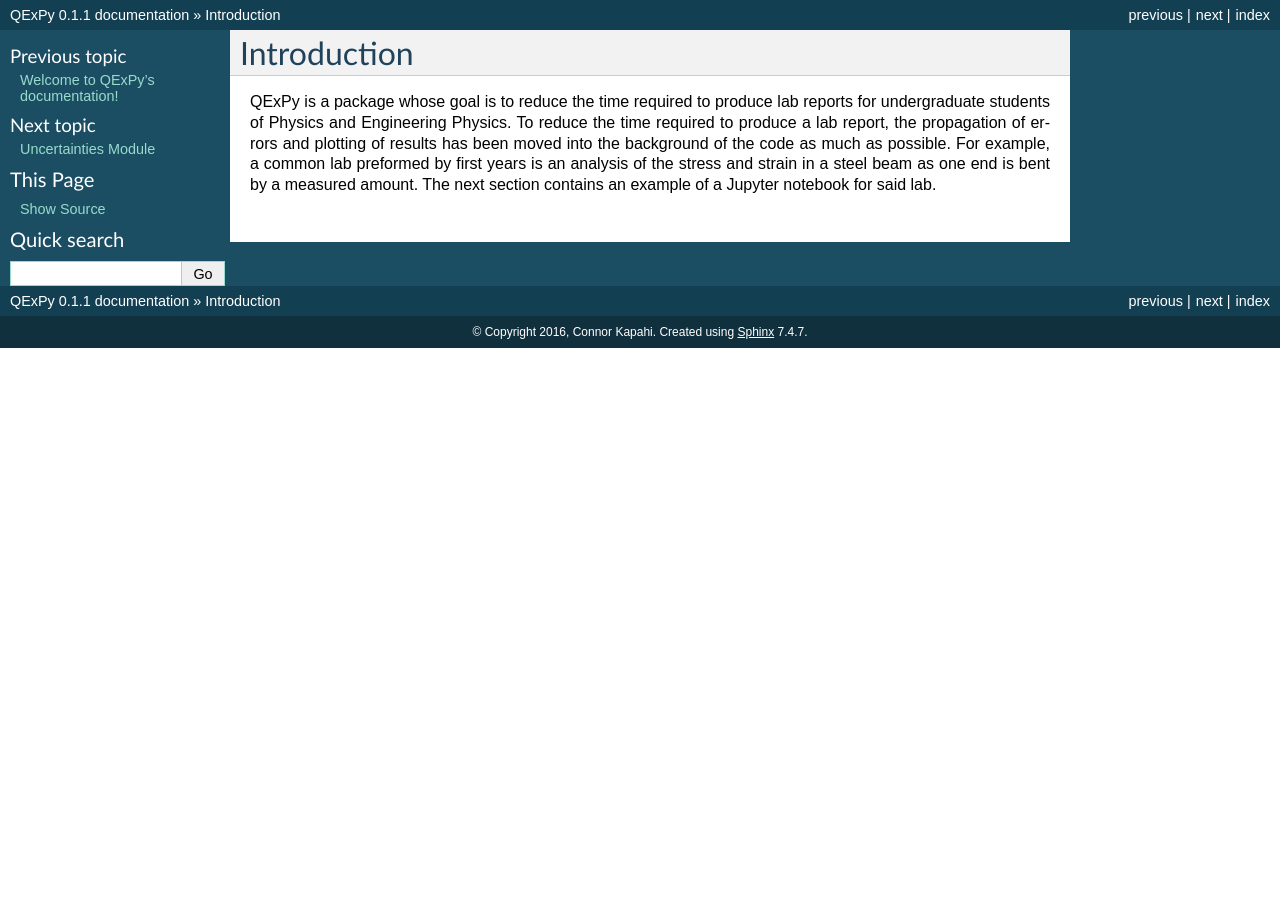
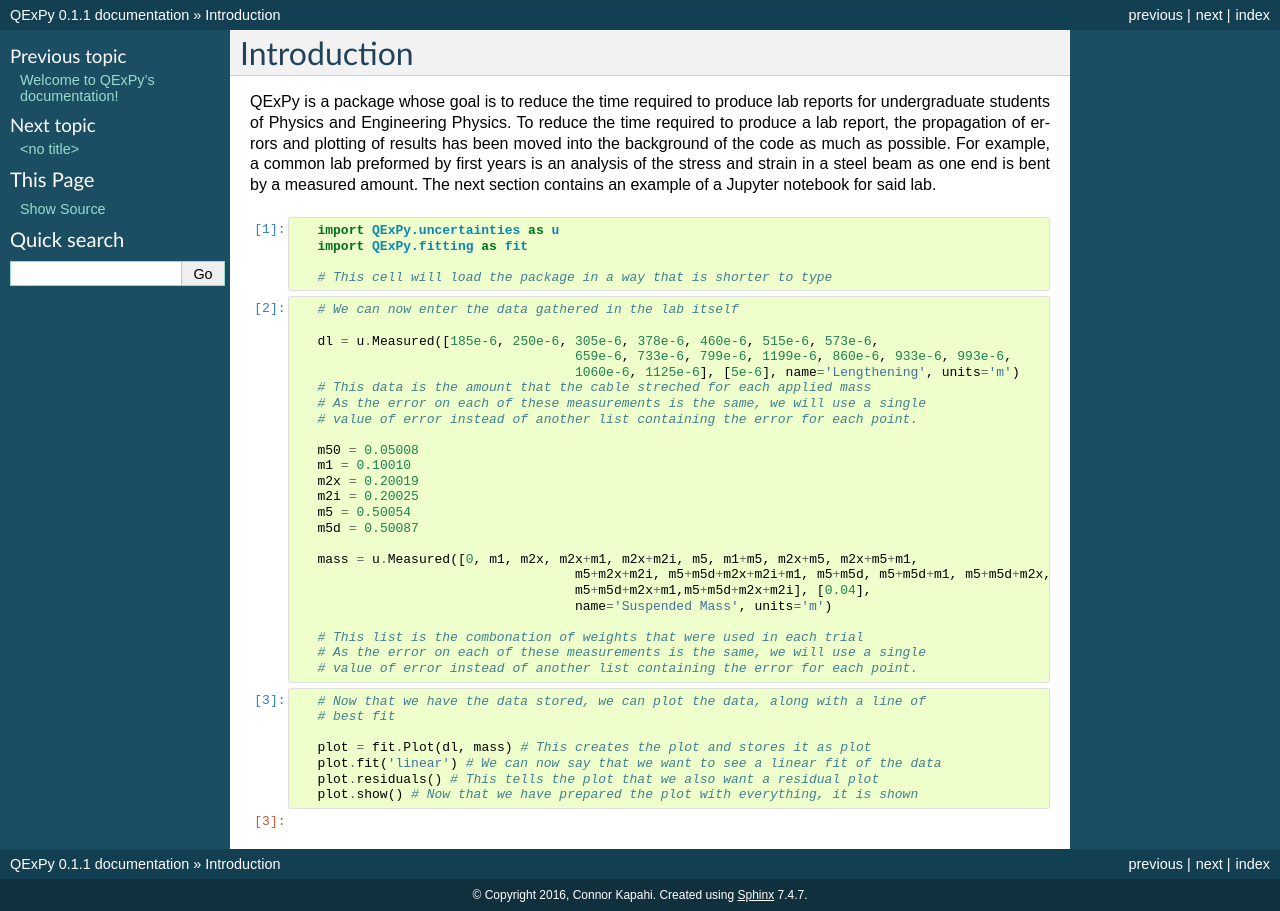
Before and after one commit to Queens-Physics/qexpy, a Sphinx documentation site: the page built from docs/intro.rst, in a window 1280 px wide. Built offline with Sphinx 7.4.7, drawn with Linux system fonts in a browser that asks for light colours; pages that are not in the unit, such as notebooks, are missing from menus.

Commit message:
Added notebook to repository for documentation

```diff
--- a/docs/LICENSE.rst
+++ b/docs/LICENSE.rst
@@ -1,3 +1,6 @@
+License
+=======
+
 QExPy - A scientific computing tool for physicists
 Copyright (C) 2016  Connor Kapahi
 
--- a/docs/conf.py
+++ b/docs/conf.py
@@ -38,6 +38,9 @@ extensions = [
     'sphinx.ext.viewcode',
     'nbsphinx'
 ]
+
+# Default Pygments lexer for syntax highlighting in code cells
+nbsphinx_codecell_lexer = 'python'
 
 # Add any paths that contain templates here, relative to this directory.
 templates_path = ['_templates']
--- a/docs/intro.rst
+++ b/docs/intro.rst
@@ -9,3 +9,53 @@ as possible. For example, a common lab preformed by first years is an
 analysis of the stress and strain in a steel beam as one end is bent by a
 measured amount. The next section contains an example of a Jupyter notebook
 for said lab.
+
+..  nbinput:: python
+     :execution-count: 1
+
+	import QExPy.uncertainties as u
+	import QExPy.fitting as fit
+
+	# This cell will load the package in a way that is shorter to type
+
+..  nbinput:: python
+     :execution-count: 2
+
+	# We can now enter the data gathered in the lab itself
+
+	dl = u.Measured([185e-6, 250e-6, 305e-6, 378e-6, 460e-6, 515e-6, 573e-6,
+					 659e-6, 733e-6, 799e-6, 1199e-6, 860e-6, 933e-6, 993e-6,
+					 1060e-6, 1125e-6], [5e-6], name='Lengthening', units='m')
+	# This data is the amount that the cable streched for each applied mass
+	# As the error on each of these measurements is the same, we will use a single
+	# value of error instead of another list containing the error for each point.
+
+	m50 = 0.05008
+	m1 = 0.10010
+	m2x = 0.20019
+	m2i = 0.20025
+	m5 = 0.50054
+	m5d = 0.50087
+
+	mass = u.Measured([0, m1, m2x, m2x+m1, m2x+m2i, m5, m1+m5, m2x+m5, m2x+m5+m1,
+					 m5+m2x+m2i, m5+m5d+m2x+m2i+m1, m5+m5d, m5+m5d+m1, m5+m5d+m2x,
+					 m5+m5d+m2x+m1,m5+m5d+m2x+m2i], [0.04],
+					 name='Suspended Mass', units='m')
+
+	# This list is the combonation of weights that were used in each trial
+	# As the error on each of these measurements is the same, we will use a single
+	# value of error instead of another list containing the error for each point.
+
+..  nbinput:: python
+     :execution-count: 3
+
+	# Now that we have the data stored, we can plot the data, along with a line of
+	# best fit
+
+	plot = fit.Plot(dl, mass) # This creates the plot and stores it as plot
+	plot.fit('linear') # We can now say that we want to see a linear fit of the data
+	plot.residuals() # This tells the plot that we also want a residual plot
+	plot.show() # Now that we have prepared the plot with everything, it is shown
+
+..  nboutput::
+     :execution-count: 3
```
Also changed, not shown: docs/Youngs Modulus Lab.ipynb (added), 13 other files.
